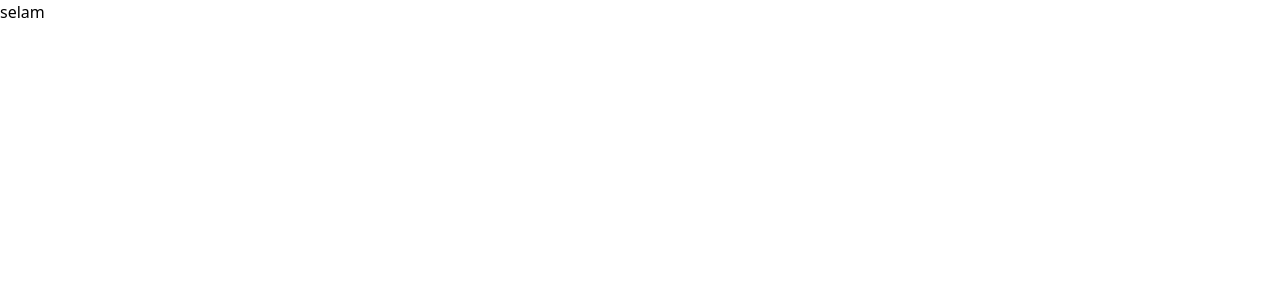
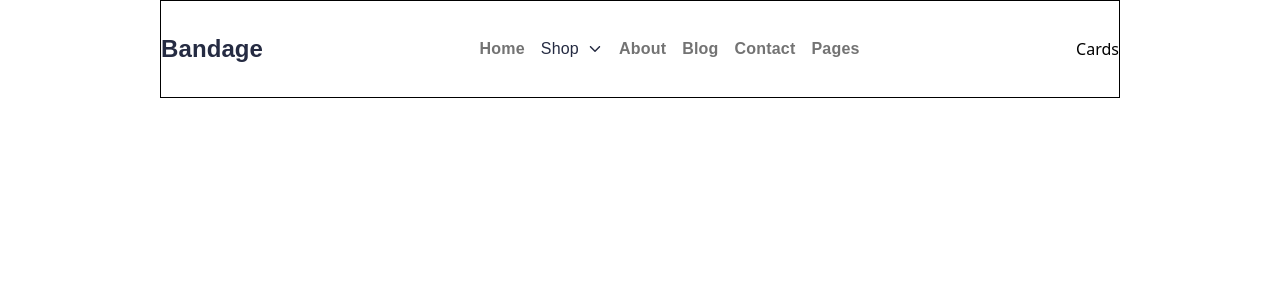
Before and after one commit to MuhammedZeki/D-nemProjesi-ecommers, a React (Vite) app: page / in a window 1280 px wide. Shown: the top 300 px of the page. Built offline with nearby package versions, Linux system fonts and the light colour scheme.

Commit message:
logo && navbar added

```diff
--- a/index.html
+++ b/index.html
@@ -5,6 +5,7 @@
     <link rel="icon" type="image/svg+xml" href="/vite.svg" />
     <meta name="viewport" content="width=device-width, initial-scale=1.0" />
     <title>Bandage</title>
+
   </head>
   <body>
     <div id="root"></div>
--- a/src/App.jsx
+++ b/src/App.jsx
@@ -1,5 +1,11 @@
+import HomePage from "./pages/HomePage";
+
 const App = () => {
-  return <div>selam</div>;
+  return (
+    <div>
+      <HomePage />
+    </div>
+  );
 };
 
 export default App;
--- /dev/null
+++ b/src/components/home/Cards.jsx
@@ -0,0 +1,7 @@
+import React from "react";
+
+const Cards = () => {
+  return <div>Cards</div>;
+};
+
+export default Cards;
--- /dev/null
+++ b/src/components/home/Logo.jsx
@@ -0,0 +1,11 @@
+import React from "react";
+
+const Logo = () => {
+  return (
+    <h3 className="font-montserrat font-bold text-2xl leading-8 tracking-[0.1px] text-[#252B42]">
+      Bandage
+    </h3>
+  );
+};
+
+export default Logo;
--- /dev/null
+++ b/src/components/home/Navbar.jsx
@@ -0,0 +1,18 @@
+import { IoIosArrowDown } from "react-icons/io";
+const Navbar = () => {
+  return (
+    <div className="flex items-center font-montserrat font-bold text-md leading-7 tracking-[0.2px] text-[#737373] cursor-pointer gap-4">
+      <div>Home</div>
+      <div className="font-medium text-[#252B42] flex items-center gap-2">
+        <span>Shop</span>
+        <IoIosArrowDown />
+      </div>
+      <div>About</div>
+      <div>Blog</div>
+      <div>Contact</div>
+      <div>Pages</div>
+    </div>
+  );
+};
+
+export default Navbar;
--- /dev/null
+++ b/src/components/home/UpperMenu.jsx
@@ -0,0 +1,16 @@
+import React from "react";
+import Logo from "./Logo";
+import Navbar from "./Navbar";
+import Cards from "./Cards";
+
+const UpperMenu = () => {
+  return (
+    <div className="flex items-center justify-between border border-black w-[75%] mx-auto py-8">
+      <Logo />
+      <Navbar />
+      <Cards />
+    </div>
+  );
+};
+
+export default UpperMenu;
--- a/src/index.css
+++ b/src/index.css
@@ -1,7 +1,6 @@
 @import "tailwindcss";
+@import url("https://fonts.googleapis.com/css2?family=Montserrat:wght@100..900&display=swap");
 
-* {
-  margin: 0;
-  padding: 0;
-  box-sizing: border-box;
+@theme {
+  --font-montserrat: "Montserrat", sans-serif;
 }
--- /dev/null
+++ b/src/pages/HomePage.jsx
@@ -0,0 +1,12 @@
+import React from "react";
+import UpperMenu from "../components/home/UpperMenu";
+
+const HomePage = () => {
+  return (
+    <div>
+      <UpperMenu />
+    </div>
+  );
+};
+
+export default HomePage;
```
Also changed, not shown: public/home/homeBanner.jpg (added).
